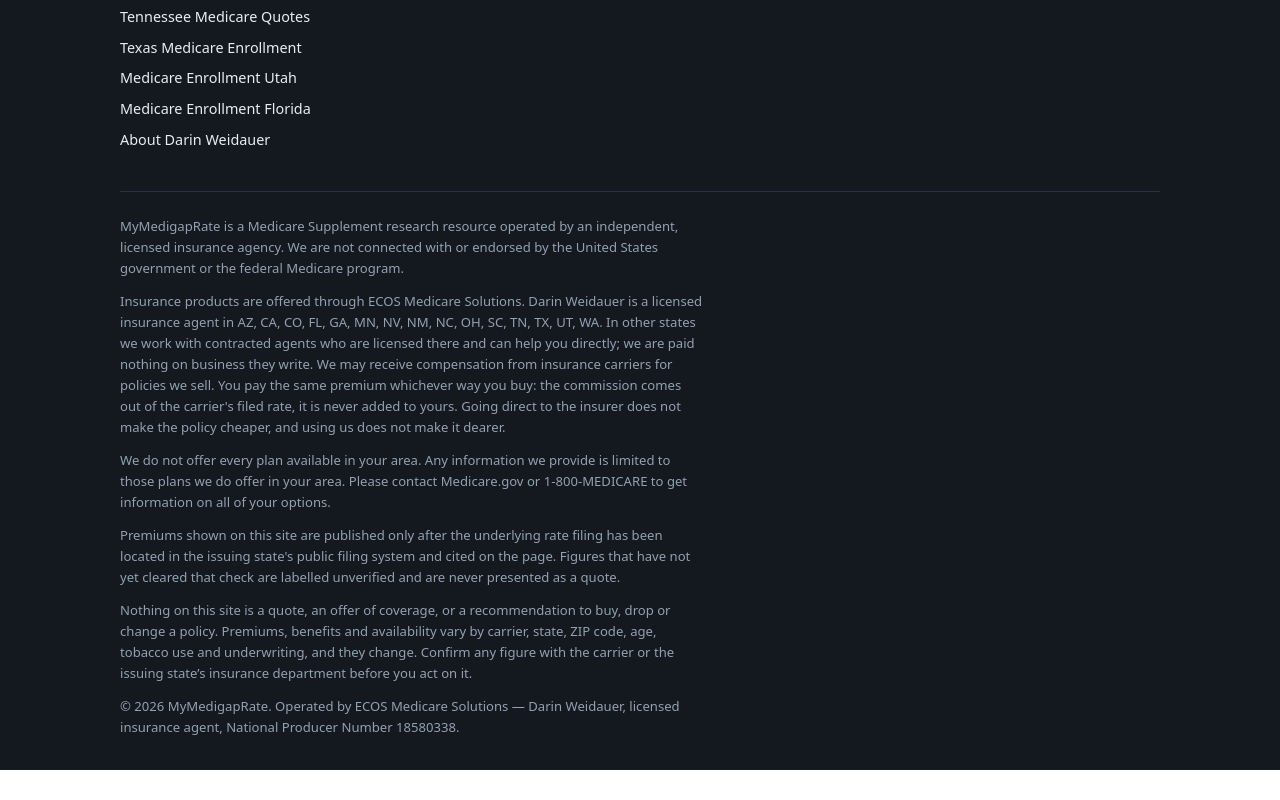
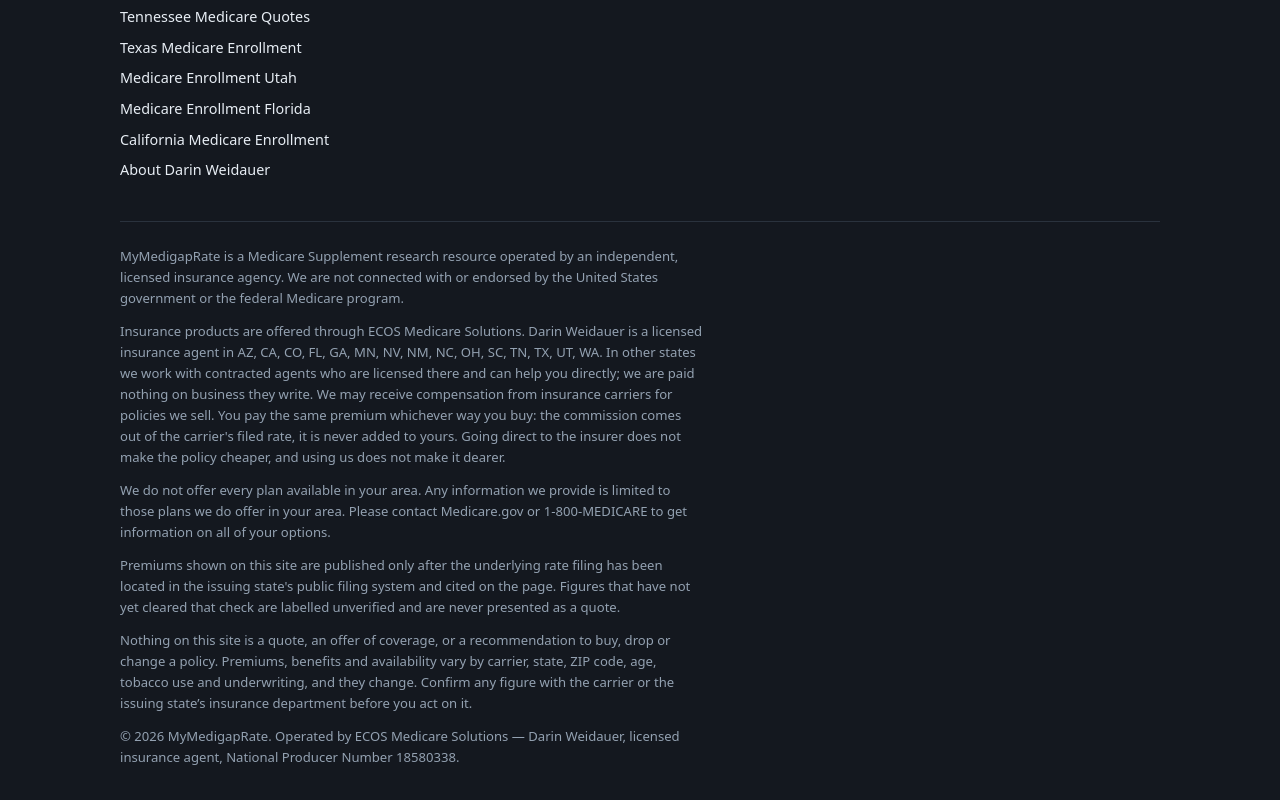
Before and after one commit to scopeready/my-medigap-rate, a Next.js app: page / in a window 1280 px wide. Shown: the part 3571-4371 px from the top of the page. Before the commit the page ends 4341 px from the top, so only its background shows below. Built offline with nearby package versions, Linux system fonts and the light colour scheme; no server answers.

Commit message:
Add the California site to the network strip and sameAs
Footer network strip, Organization and Person sameAs, and llms files now list the new California site.

Co-Authored-By: Claude Fable 5.1 <noreply@anthropic.com>
Claude-Session: https://claude.ai/code/session_01VJewuEwY6CCWWkHaLj5Tzh

```diff
--- a/app/layout.tsx
+++ b/app/layout.tsx
@@ -76,6 +76,7 @@ const organizationJsonLd = {
     "https://texasmedicareenrollment.com",
     "https://medicareenrollmentutah.com",
     "https://medicareenrollmentflorida.com",
+    "https://www.californiamedicareenrollment.com",
     "https://www.myecos360.com/darin-weidauer",
   ],
 };
--- a/components/SiteFooter.tsx
+++ b/components/SiteFooter.tsx
@@ -109,6 +109,11 @@ export function SiteFooter() {
                 </a>
               </li>
               <li>
+                <a href="https://www.californiamedicareenrollment.com" rel="noopener noreferrer">
+                  California Medicare Enrollment
+                </a>
+              </li>
+              <li>
                 <a href="https://www.myecos360.com/darin-weidauer" rel="noopener noreferrer">
                   About Darin Weidauer
                 </a>
```
